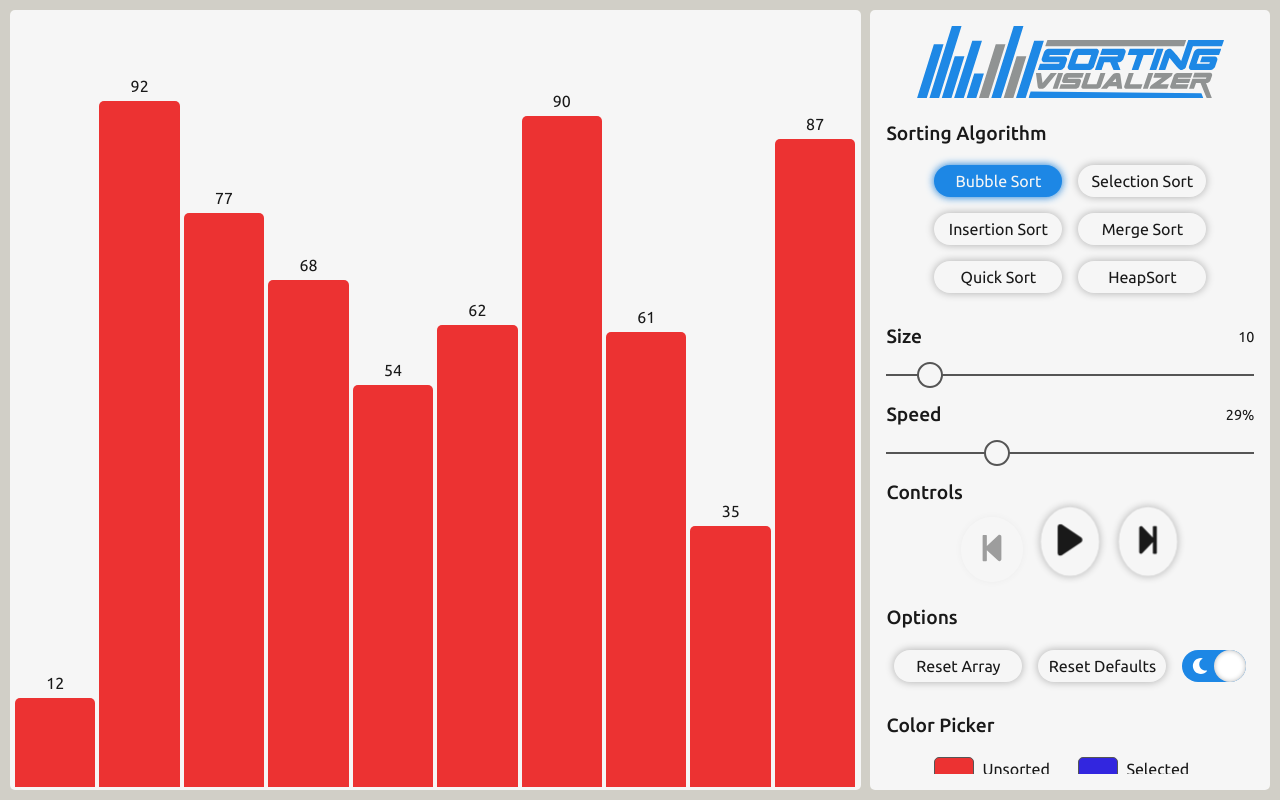
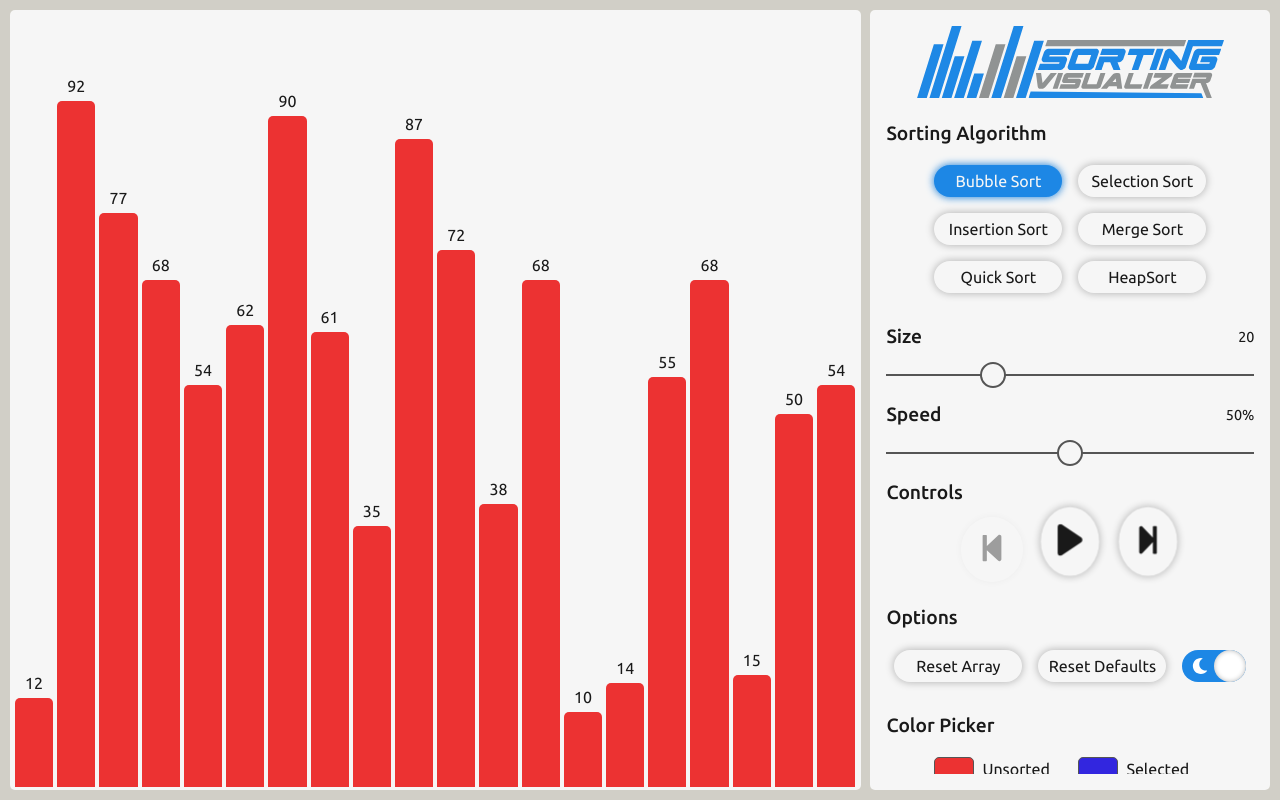
Before and after one commit to alsersan/sorting-visualizer, a React (Create React App) app: page / in a window 1280 px wide. Built offline with nearby package versions, Linux system fonts and the light colour scheme.

Commit message:
change default size and speed

```diff
--- a/src/components/Sidebar/components/SpeedSelector.js
+++ b/src/components/Sidebar/components/SpeedSelector.js
@@ -7,7 +7,7 @@ import { useSpeedContext } from 'contexts/SpeedContext';
 
 const SpeedSelector = () => {
   const { speed, setSpeed } = useSpeedContext();
-  const maxDelay = 700;
+  const maxDelay = 1000;
 
   const speedPercentageCalculator = (min, max) => {
     // maxDelay - speed to get the correct position of the slider
--- a/src/contexts/ArraySizeContext.js
+++ b/src/contexts/ArraySizeContext.js
@@ -6,7 +6,7 @@ import { getArray } from 'algorithms/utils';
 const ArraySizeContext = React.createContext();
 
 const ArraySizeProvider = ({ children }) => {
-  const defaultArraySize = 10;
+  const defaultArraySize = 20;
   const [size, setSize] = useLocalStorageState(
     'SortingVisualizer_arraySize',
     defaultArraySize
```
